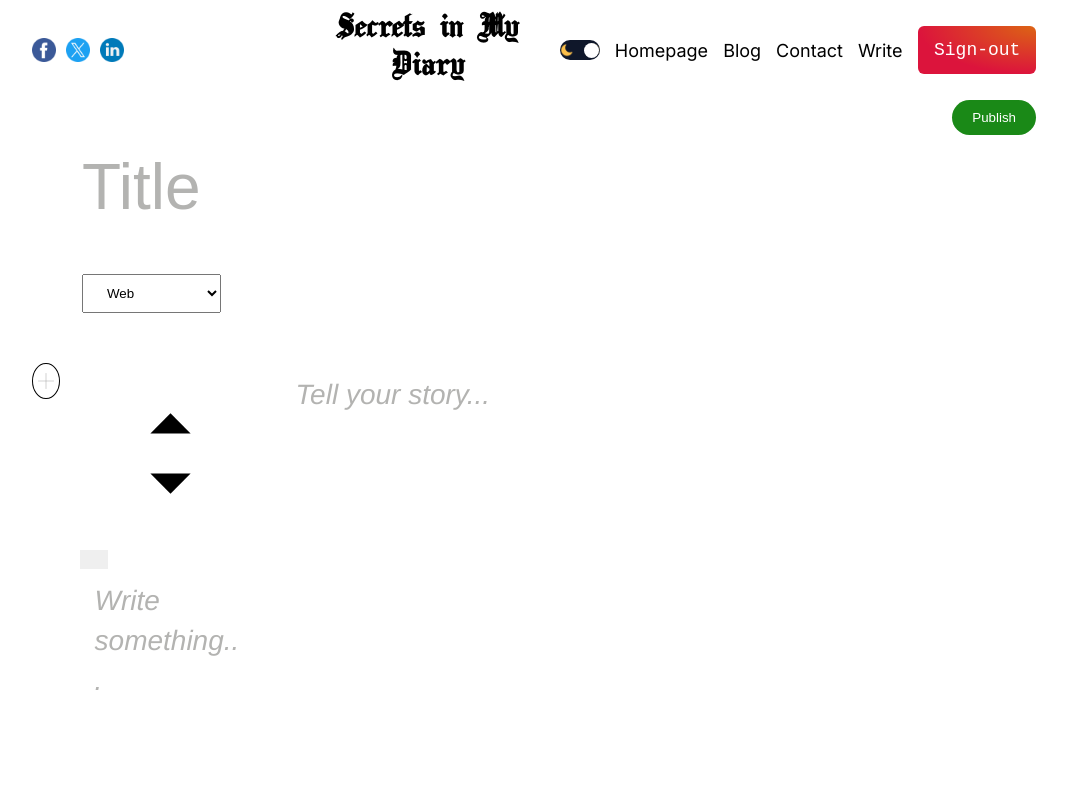
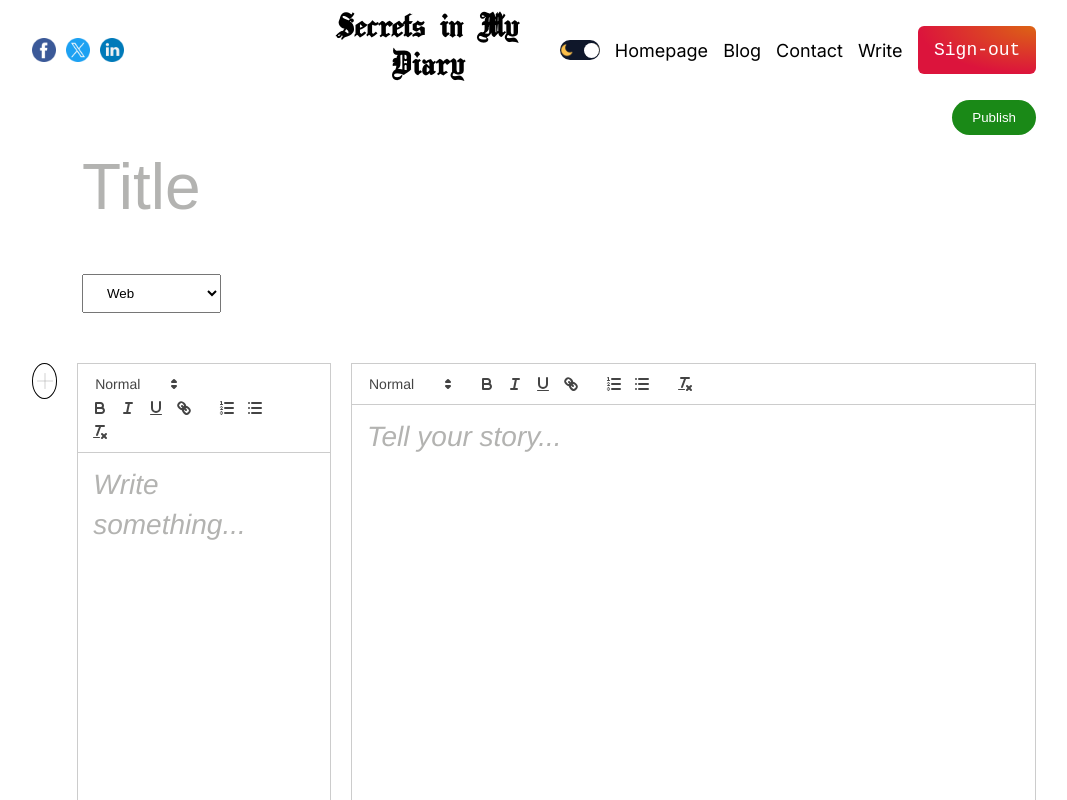
Before and after one commit to origotdaskill/Secrets-In-My-Diary, a Next.js app: page /write in a window 1280 px wide. Shown: the top 800 px of the page, without its empty margins (106-1173 px from the left). Built offline with nearby package versions, Linux system fonts and the light colour scheme; no server answers; sample sign-in values are in the browser's storage.

Commit message:
ori commit 1745

```diff
--- a/src/app/write/page.jsx
+++ b/src/app/write/page.jsx
@@ -4,7 +4,7 @@
 import Image from "next/image";
 import styles from "./writePage.module.css";
 import { useEffect, useState, Suspense } from "react";
-import "react-quill/dist/quill.bubble.css";
+import "react-quill/dist/quill.snow.css";
 import { useRouter } from "next/navigation";
 import { useSession } from "next-auth/react";
 import {
@@ -163,7 +163,7 @@
 
       <Quill
       className={styles.textArea}
-          theme="bubble"
+          theme="snow"
           value={value}
           onChange={setValue}
           placeholder="Tell your story..."/>
```
